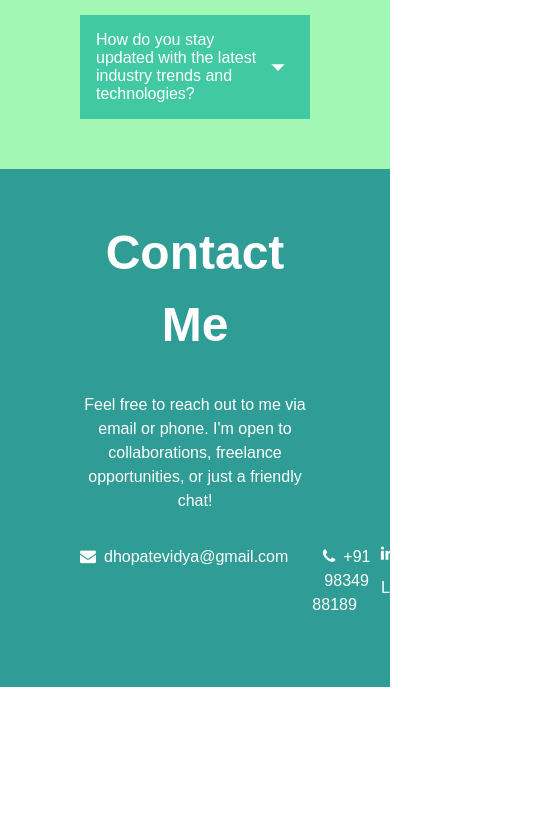
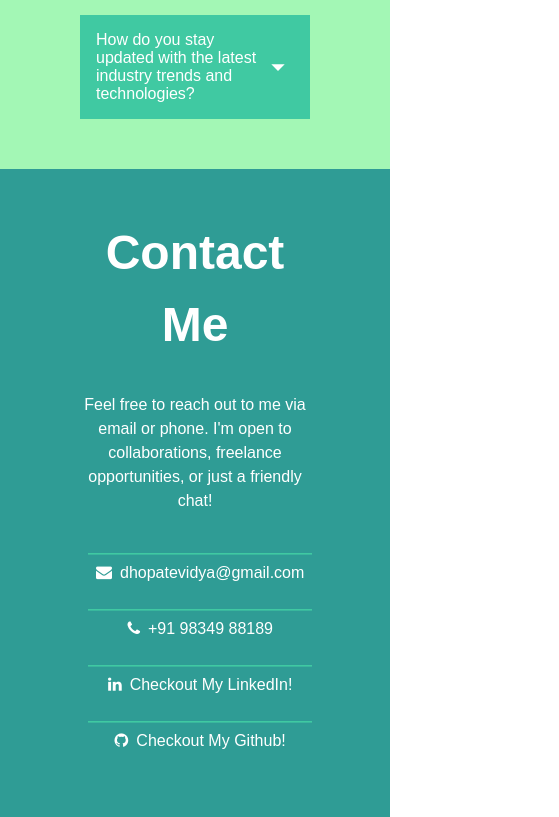
Before and after one commit to vidyawantstobattle/Portfolio, a plain HTML site: page index.html in a window 390 px wide. Shown: the part 4688-5505 px from the top of the page, 559 px wide, since content can reach past the window. Before the commit the page ends 5375 px from the top, so only its background shows below. Drawn offline with Linux system fonts and the light colour scheme.

Commit message:
making contact links responsive and interactive

```diff
--- a/index.html
+++ b/index.html
@@ -170,12 +170,12 @@
     <p>
       Feel free to reach out to me via email or phone. I'm open to collaborations, freelance opportunities, or just a friendly chat!
     </p>
-    <ul class="contact-links">
-      <li class="contact-link"><a href="mailto:dhopatevidya.com" class="fa fa-envelope"><span class="contact-link-text">dhopatevidya@gmail.com</span></a></li>
-      <li class="contact-link"><i class="fa fa-phone"></i><span class="contact-link-text">+91 98349 88189</span></li>
-      <li class="contact-link"><a href="https://www.linkedin.com/in/vidya-dhopate/" class="fa fa-linkedin" target="_blank" rel="noopener"><span class="contact-link-text">Checkout My LinkedIn!</span></a></li>
-      <li class="contact-link"><a href="https://github.com/vidyawantstobattle" class="fa fa-github" target="_blank" rel="noopener"><span class="contact-link-text">Checkout My Github!</span></a></li>
-    </ul>
+    <div class="contact-links">
+      <span class="contact-link"><a href="mailto:dhopatevidya.com" class="fa fa-envelope"><span class="contact-link-text">dhopatevidya@gmail.com</span></a></span>
+      <span class="contact-link"><a href="javascript:void(0)" class="fa fa-phone"><span class="contact-link-text">+91 98349 88189</span></a></span>
+      <span class="contact-link"><a href="https://www.linkedin.com/in/vidya-dhopate/" class="fa fa-linkedin" target="_blank" rel="noopener"><span class="contact-link-text">Checkout My LinkedIn!</span></a></span>
+      <span class="contact-link"><a href="https://github.com/vidyawantstobattle" class="fa fa-github" target="_blank" rel="noopener"><span class="contact-link-text">Checkout My Github!</span></a></span>
+    </div>
   </section>
   <script src="script.js"></script>
 </body>
--- a/style.css
+++ b/style.css
@@ -34,19 +34,36 @@ section:nth-child(even) {
 
 .contact-links {
   margin-top: 2rem;
-  display: inline-flex;
 }
 
 .contact-link {
-  transition: transform 0.5s ease-in-out;
+  margin: 1rem;
+  padding: 0.5rem;
+  background-image: linear-gradient(var(--tertiary-color), var(--tertiary-color));
+  background-size: 100% 0.1rem;
+  background-repeat: no-repeat;
+  background-position: 100% 0%;
+   transition: background-size .7s, background-position .5s ease-in-out;
 }
 
 .contact-link:hover {
-  transform: translateY(-1rem);
+  background-size: 100% 100%;
+  background-position: 0% 100%;
+  transition: background-position .7s, background-size .5s ease-in-out;
 }
 
 .contact-link-text {
   margin-left: 0.5rem;
-  margin-right: 1.5rem;
   font-family: Arial, Helvetica, sans-serif;
 }
+
+@media screen and (max-width: 900px) {
+  .contact-links {
+    display: inline-flex;
+    flex-direction: column;
+  }
+
+  .contact-link {
+    margin: 0.5rem;
+  }
+}
--- a/stylesheets/header.css
+++ b/stylesheets/header.css
@@ -41,7 +41,9 @@ header {
 
   .responsive {
     height: 100vh;
-    width: 100vw;
+    width: 100%;
+    position: fixed;
+    z-index: 2;
   }
 
   .responsive .menu-icon {
```
